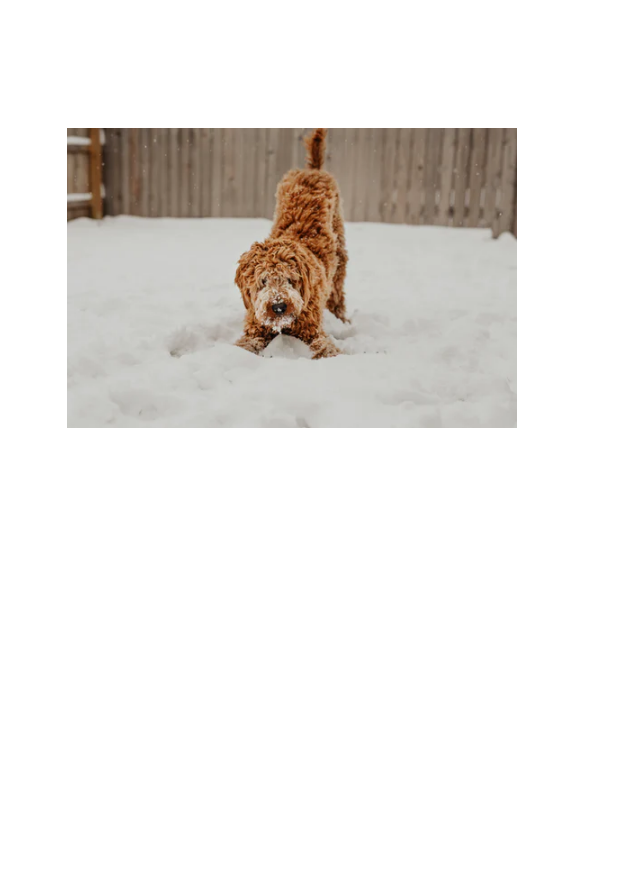
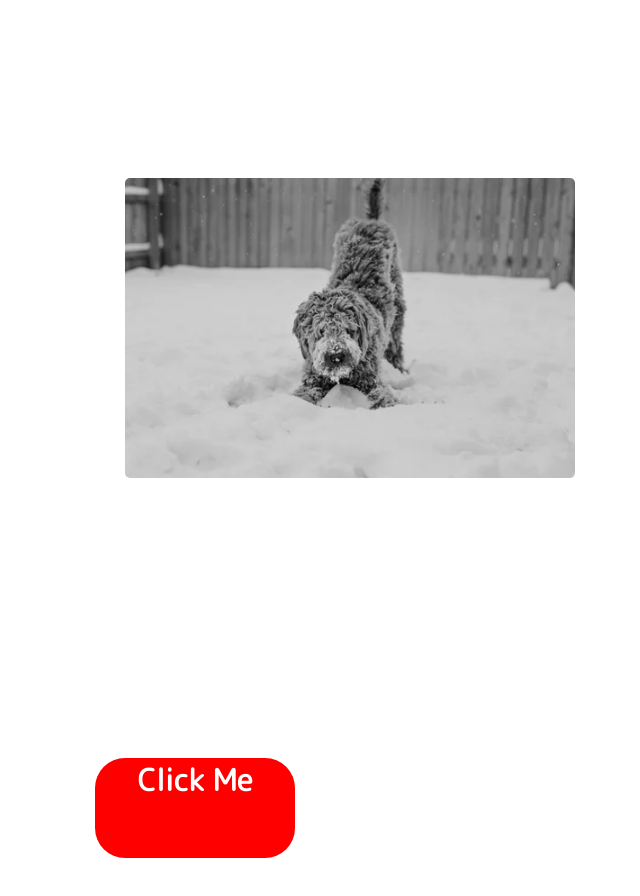
Before and after one commit to staten-island-tech/hover-assignment-svafiadis1, a plain HTML site: page index.html in a window 1280 px wide. Shown: the part 480-1376 px from the top of the page, without its empty margins (445-1085 px from the left). Before the commit the page ends 1216 px from the top, so only its background shows below. Drawn offline with Linux system fonts and the light colour scheme.

Commit message:
completed second button; started third

```diff
--- a/index.html
+++ b/index.html
@@ -4,6 +4,7 @@
     <meta name="viewport" content="width=device-width, initial-scale=1.0">
     <meta http-equiv="X-UA-Compatible" content="ie=edge">
     <link rel="stylesheet" href="style/style.css">
+    <link href="https://fonts.googleapis.com/css?family=M+PLUS+Rounded+1c&display=swap" rel="stylesheet">
     <title>Hover Box Buttons</title>
 </head>
 
@@ -17,7 +18,12 @@
     </div>
     <div class="color-change">
         <div class="color">
-            <img src="media/dog.webp" alt="" class="dog">
+            <a href="http://www.softschools.com/facts/dogs/labradoodle_facts/2439/"><img src="media/dog.webp" alt="" class="dog"></a>
+        </div>
+    </div>
+    <div class="click-me-container">
+        <div class="click-me-button">
+            <h1 class="click-me">Click Me</h1>
         </div>
     </div>
 </body>
--- a/style/style.scss
+++ b/style/style.scss
@@ -60,15 +60,46 @@ body{
 }
 
 .color{
+    transition: 0.4s;
     position: relative;
 }
 
 .dog{
     height: 30rem;
     position: absolute;
-    left: 30%;
+    top: 5rem;
+    left: 25rem;
+    border-radius: 5px;
 }
 
 .color:hover{
+    transform: scale(1.3);
+    filter: blur(0);
+    filter: grayscale(0%) drop-shadow(10px);
+}
 
+.color:not(:hover){
+    filter: blur(2px);
+    filter: grayscale(100%);
 }
+
+.click-me-container{
+    margin: 0 auto;
+    width: 40rem;
+    height: 60rem;
+}
+
+.click-me-button{
+    background-color: red;
+    width: 20rem;
+    height: 10rem;
+    position: relative;
+    border-radius: 3rem;
+    top: 1rem;
+    left: 10rem;
+
+.click-me{
+    font-size: 3rem;
+    color: white;
+    font-family: 'M PLUS Rounded 1c', sans-serif;
+}
```
Also changed, not shown: style/style.css, style/style.min.css, 2 other files.
